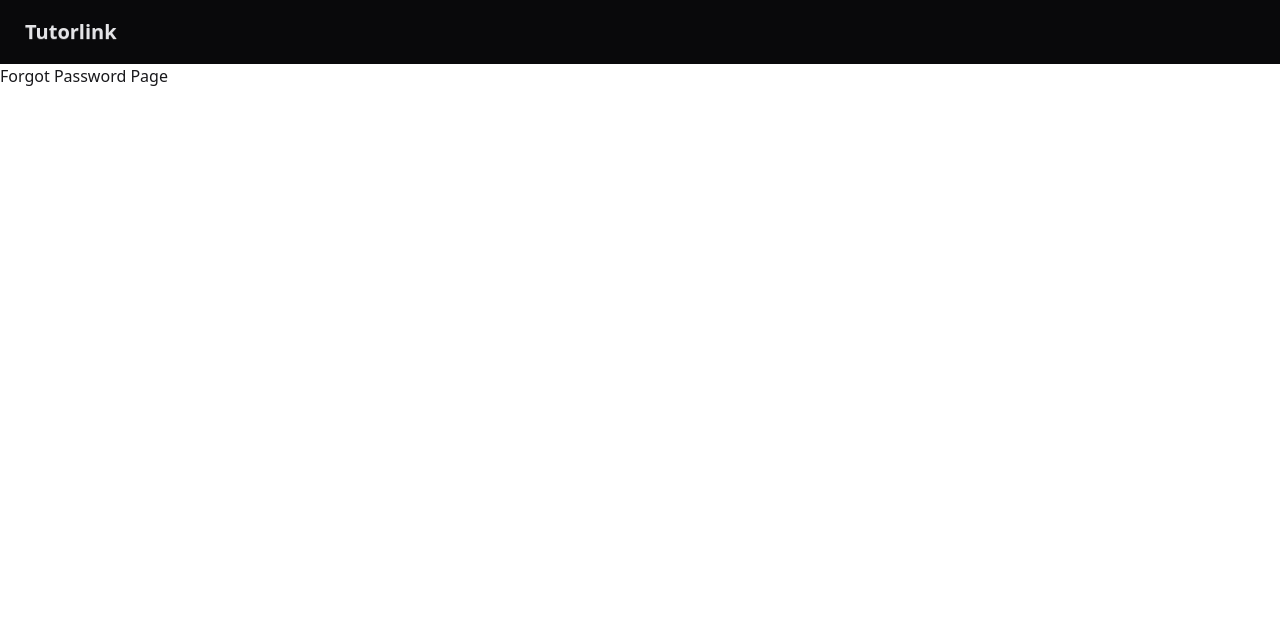
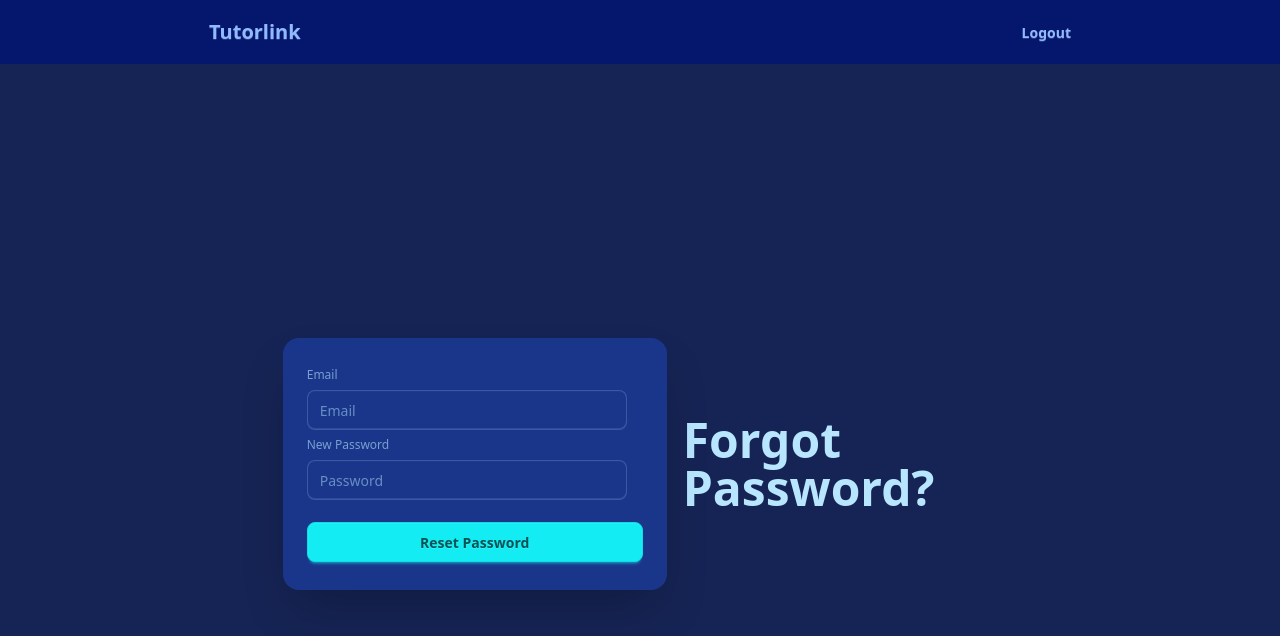
Before and after one commit to domkoekie/tutorlink, a React (Vite) app: page /forgot-password in a window 1280 px wide. Shown: the top 636 px of the page. Built offline with nearby package versions, Linux system fonts and the light colour scheme.

Commit message:
Playing around with themes

```diff
--- a/src/components/Navbar.jsx
+++ b/src/components/Navbar.jsx
@@ -1,10 +1,15 @@
 import React from "react";
+import { useNavigate } from "react-router-dom";
 
 const Navbar = () => {
+
+    const navigate = useNavigate();
+
     return (
-        <div>
-            <div className="navbar bg-neutral text-neutral-content">
-                <button className="btn btn-ghost text-xl">Tutorlink</button>
+        <div className="navbar bg-neutral text-neutral-content">
+            <div className="containerWrap">
+                <button className="btn btn-ghost text-xl" onClick={() => navigate("/")}>Tutorlink</button>
+                <button className="btn btn-ghost">Logout</button>
             </div>
         </div>
     );
--- a/src/index.css
+++ b/src/index.css
@@ -1,2 +1,8 @@
 @import "tailwindcss";
-@plugin "daisyui";
+@plugin "daisyui" {
+  themes: aqua --default;
+};
+
+.containerWrap {
+    @apply container mx-auto max-w-4xl flex justify-between;
+}
--- a/src/pages/ForgotPassword.jsx
+++ b/src/pages/ForgotPassword.jsx
@@ -1,9 +1,26 @@
 import React from "react";
 
 const ForgotPassword = () => {
-    return  (
+    return (
         <div>
-            <p>Forgot Password Page</p>
+            <div className="hero bg-base-200 min-h-screen">
+                <div className="hero-content flex-col lg:flex-row-reverse">
+                    <div className="text-center lg:text-left">
+                        <h1 className="text-5xl font-bold">Forgot Password?</h1>
+                    </div>
+                    <div className="card bg-base-100 w-full max-w-sm shrink-0 shadow-2xl">
+                        <div className="card-body">
+                            <fieldset className="fieldset">
+                                <label className="label">Email</label>
+                                <input type="email" className="input" placeholder="Email" />
+                                <label className="label">New Password</label>
+                                <input type="password" className="input" placeholder="Password" />
+                                <button className="btn btn-primary mt-4">Reset Password</button>
+                            </fieldset>
+                        </div>
+                    </div>
+                </div>
+            </div>
         </div>
     );
 };
--- a/src/pages/Login.jsx
+++ b/src/pages/Login.jsx
@@ -10,7 +10,7 @@ const Login = () => {
             <div className="hero bg-base-200 min-h-screen">
                 <div className="hero-content flex-col lg:flex-row-reverse">
                     <div className="text-center lg:text-left">
-                        <h1 className="text-5xl font-bold">Login now!</h1>
+                        <h1 className="text-5xl font-bold">Login Page</h1>
                         <p className="py-6">
                             Please provide your details.
                         </p>
@@ -23,7 +23,7 @@ const Login = () => {
                                 <label className="label">Password</label>
                                 <input type="password" className="input" placeholder="Password" />
                                 <div><a className="link link-hover" onClick={() => navigate("/forgot-password")}>Forgot password?</a></div>
-                                <button className="btn btn-neutral mt-4">Login</button>
+                                <button className="btn btn-primary mt-4">Login</button>
                             </fieldset>
                         </div>
                     </div>
```
